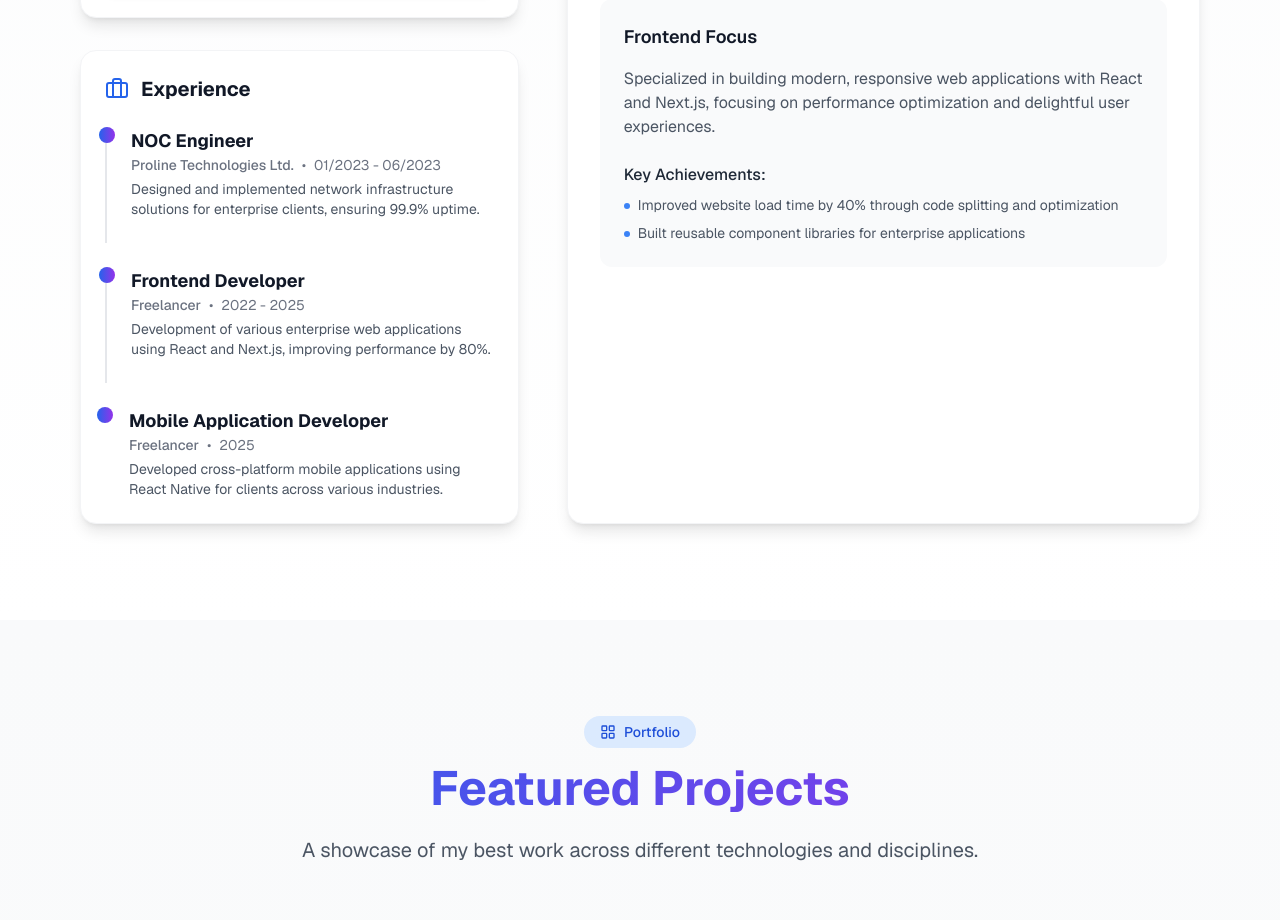
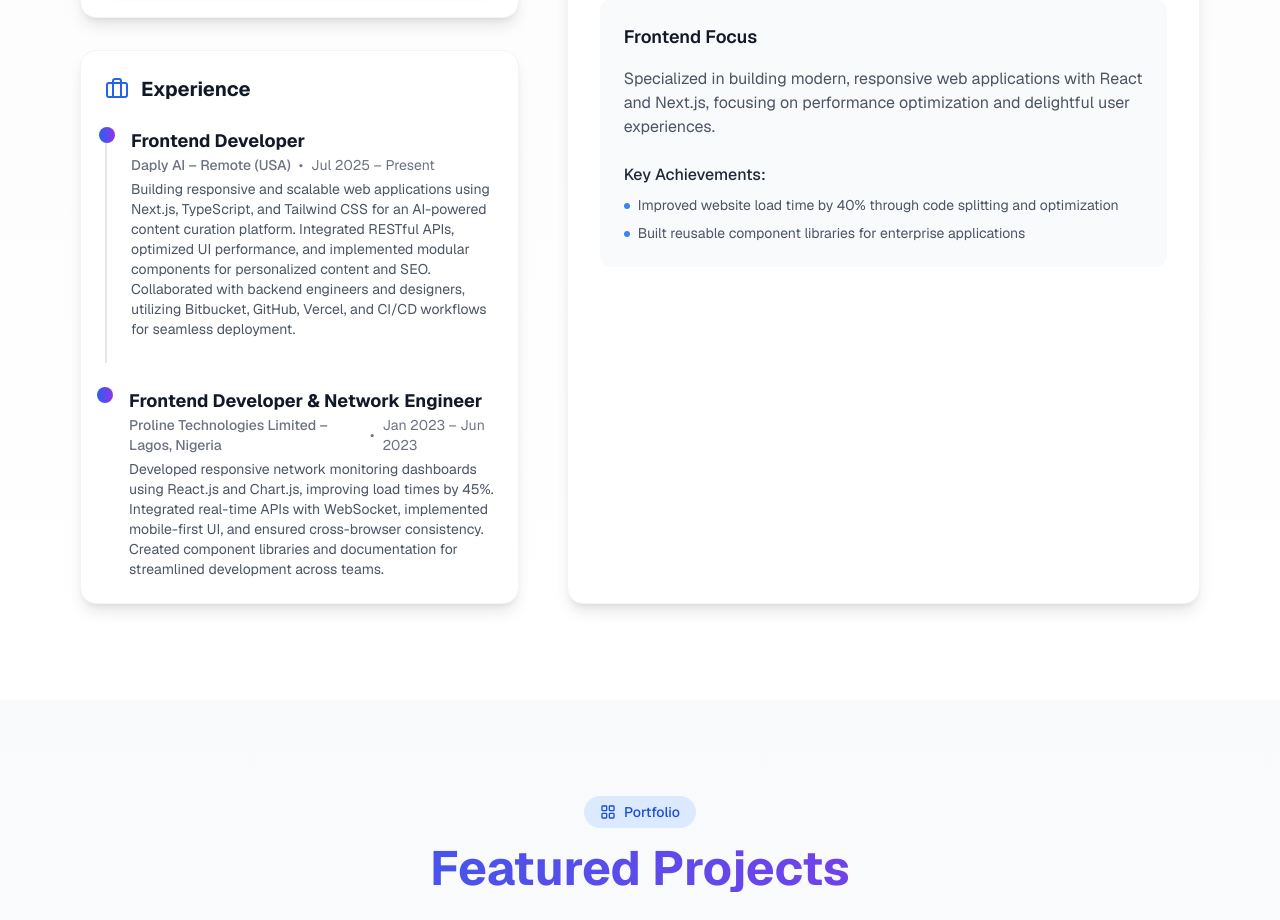
Before and after one commit to DivineAde/divineade-idan, a Next.js app: page / in a window 1280 px wide. Shown: the part 1740-2660 px from the top of the page. Built offline with nearby package versions, Linux system fonts and the light colour scheme.

Commit message:
Update About.tsx

```diff
--- a/components/About.tsx
+++ b/components/About.tsx
@@ -48,27 +48,21 @@ const AboutSection = () => {
 
  const experiences = [
   {
-      title: "NOC Engineer",
-      company: "Proline Technologies Ltd.",
-      period: "01/2023 - 06/2023",
+    title: "Frontend Developer",
+    company: "Daply AI – Remote (USA)",
+    period: "Jul 2025 – Present",
     description:
-        "Designed and implemented network infrastructure solutions for enterprise clients, ensuring 99.9% uptime.",
+      "Building responsive and scalable web applications using Next.js, TypeScript, and Tailwind CSS for an AI-powered content curation platform. Integrated RESTful APIs, optimized UI performance, and implemented modular components for personalized content and SEO. Collaborated with backend engineers and designers, utilizing Bitbucket, GitHub, Vercel, and CI/CD workflows for seamless deployment.",
   },
   {
-      title: "Frontend Developer",
-      company: "Freelancer",
-      period: "2022 - 2025",
+    title: "Frontend Developer & Network Engineer",
+    company: "Proline Technologies Limited – Lagos, Nigeria",
+    period: "Jan 2023 – Jun 2023",
     description:
-        "Development of various enterprise web applications using React and Next.js, improving performance by 80%.",
-    },
-    {
-      title: "Mobile Application Developer",
-      company: "Freelancer",
-      period: "2025",
-      description:
-        "Developed cross-platform mobile applications using React Native for clients across various industries.",
+      "Developed responsive network monitoring dashboards using React.js and Chart.js, improving load times by 45%. Integrated real-time APIs with WebSocket, implemented mobile-first UI, and ensured cross-browser consistency. Created component libraries and documentation for streamlined development across teams.",
   },
 ];
+
 
   return (
     <section
```
Lines whose indentation alone changed are shown as unchanged.
